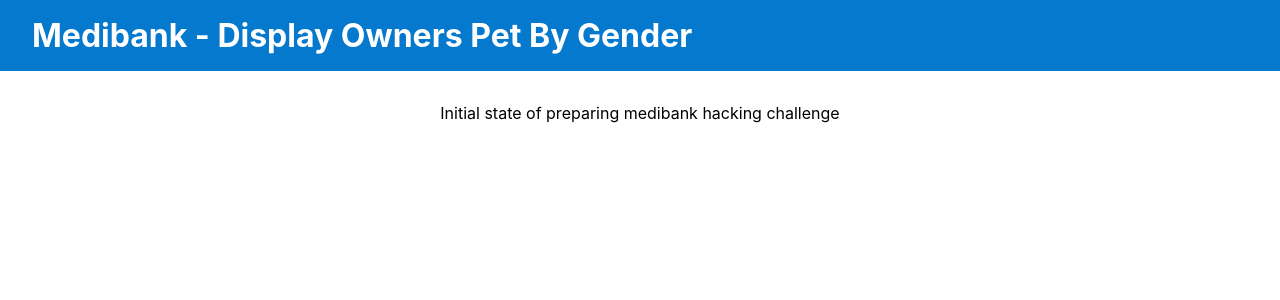
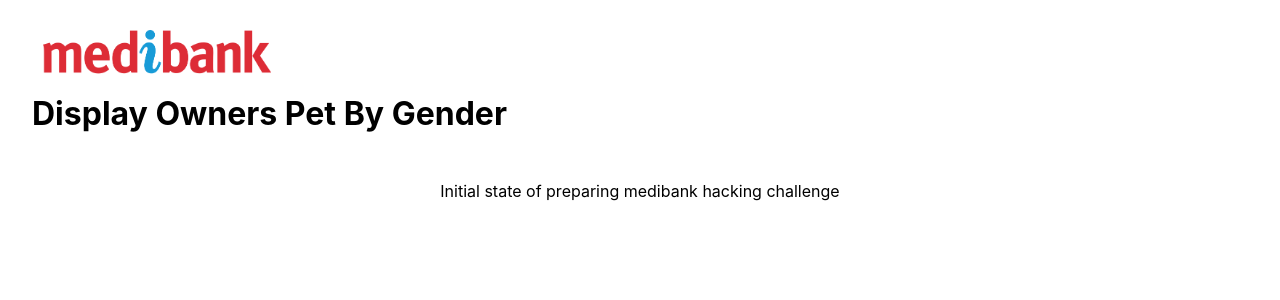
Before and after one commit to LifepayDickson/medibank-coding-challenge, a React (Create React App) app: page / in a window 1280 px wide. Shown: the top 300 px of the page. Built offline with nearby package versions, Linux system fonts and the light colour scheme.

Commit message:
building medibank theme

```diff
--- a/src/App.tsx
+++ b/src/App.tsx
@@ -1,6 +1,7 @@
 import React from "react";
-import { StyledMain, StyledHeader, StyledHeaderText } from "./StyledApp"
+import { StyledMain, StyledHeader, StyledHeaderText, StyledImg } from "./StyledApp"
 import Home from "./views/Home"
+import Logo from "./assets/medibank-logo.png"
 import "./App.css";
 
 // Delaring Function Component Type for App.js and Adding Styled Components onto respective HTML Tags
@@ -8,7 +9,8 @@
   return (
     <StyledMain>
       <StyledHeader>
-        <StyledHeaderText>Medibank - Display Owners Pet By Gender</StyledHeaderText>
+        <StyledImg src={Logo} alt={'Medibank Logo'} />
+        <StyledHeaderText>Display Owners Pet By Gender</StyledHeaderText>
       </StyledHeader>
       <Home />
     </StyledMain>
--- a/src/StyledApp.ts
+++ b/src/StyledApp.ts
@@ -13,10 +13,13 @@
 export const StyledHeader = styled.div`
   box-sizing: border-box;
   min-width: 100vw;
-  background: rgb(4, 121, 205);
-  color: white;
+  color: black;
   padding: 1rem 2rem;
   margin: 0 0 1rem;
+`;
+
+export const StyledImg = styled.img`
+  width: 250px;
 `;
 
 export const StyledHeaderText = styled.h1`
```
Also changed, not shown: src/assets/medibank-logo.png (added), 1 other file (tests, documents, lock files or other folders).
